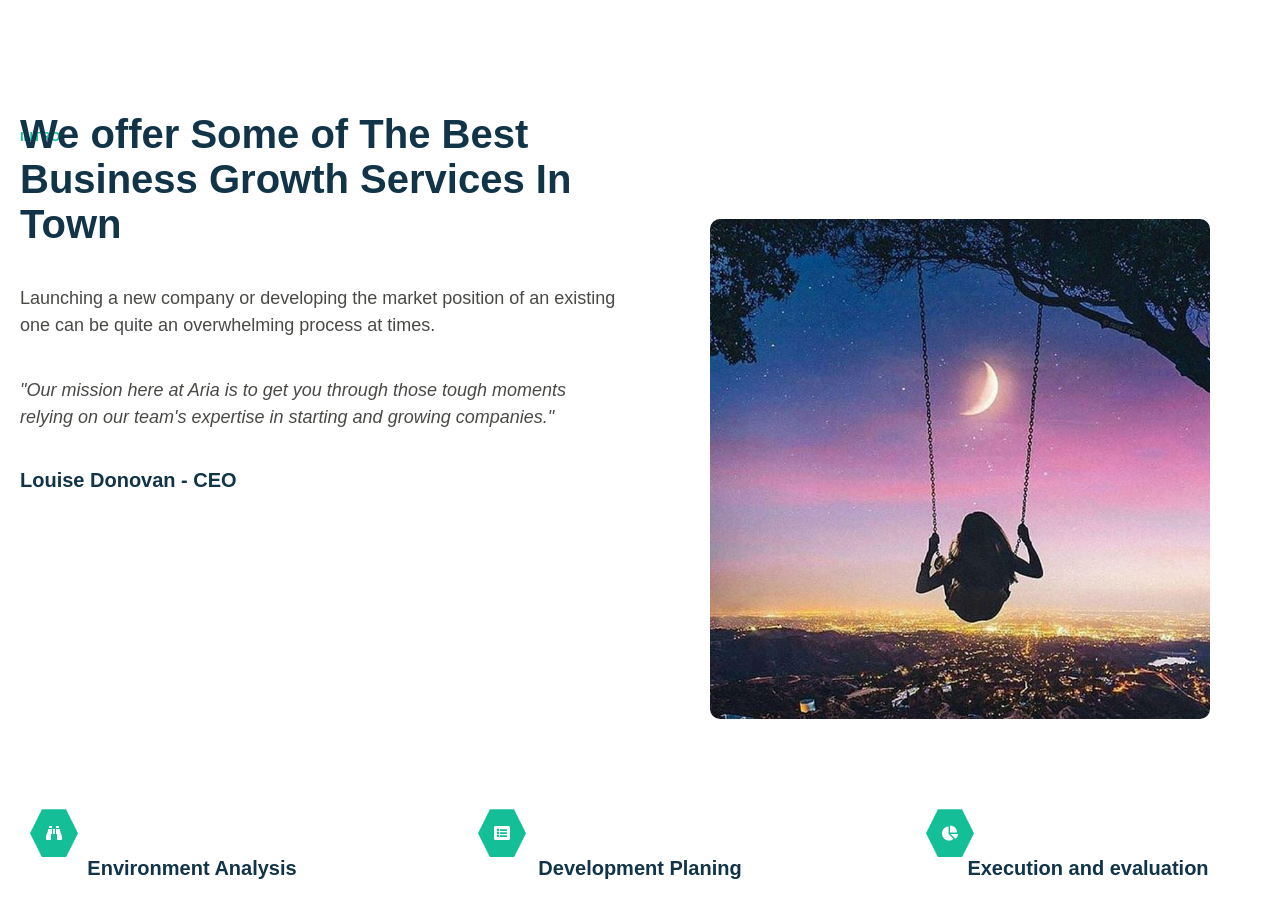
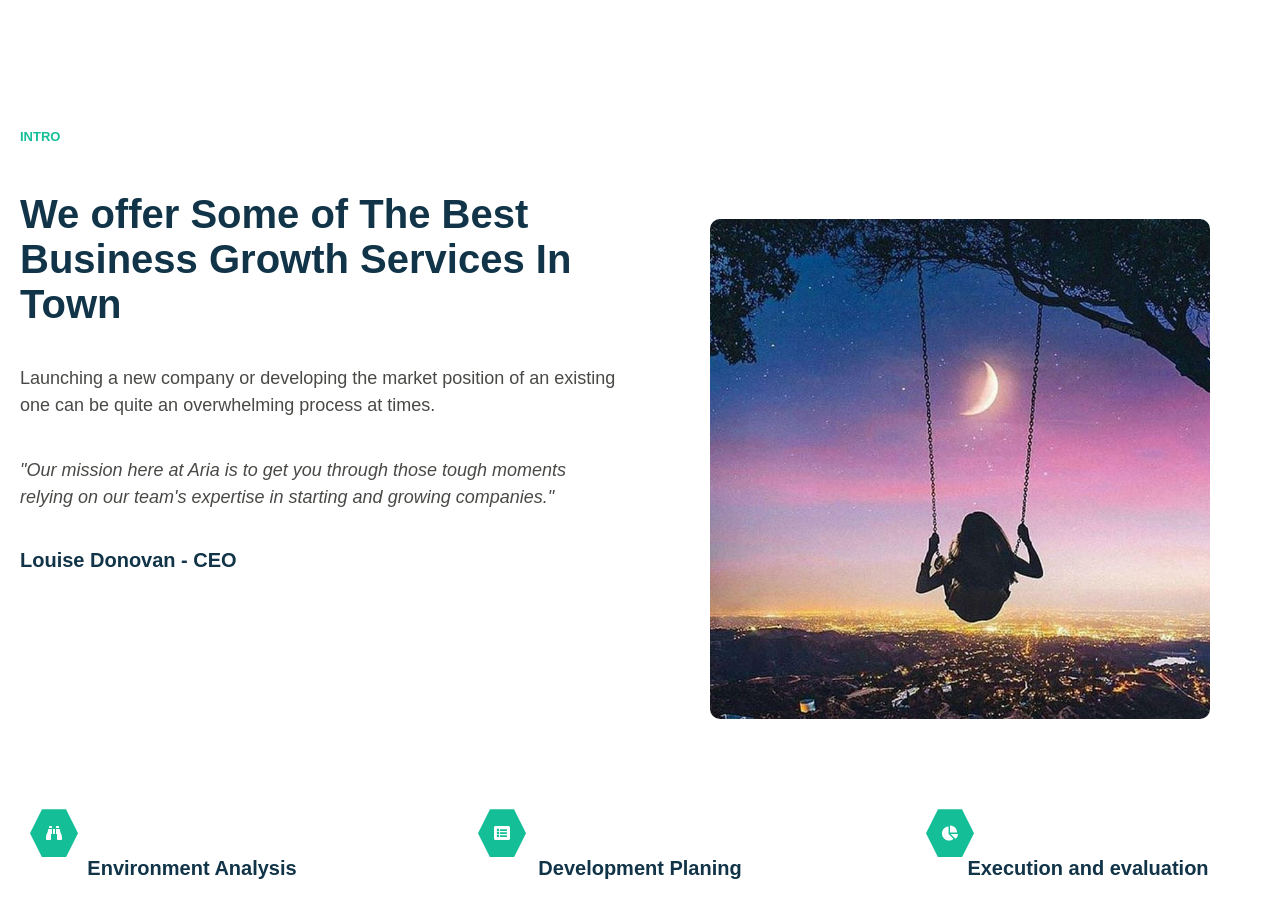
Before and after one commit to Sudhanshu-Ambastha/Responsive-Landingpage-Reactjs-Scss, a React (Create React App) app in the folder landingpage/: page / in a window 1280 px wide. Shown: the part 920-1831 px from the top of the page. Built offline with nearby package versions, Linux system fonts and the light colour scheme.

Commit message:
🛠 fix

```diff
--- a/landingpage/src/Components/intro/intro.scss
+++ b/landingpage/src/Components/intro/intro.scss
@@ -17,7 +17,7 @@
   font-size: 0.8125rem;
   font-weight: bold;
   color: $light-green-color;
-  margin-bottom: -10rem;
+  margin-bottom: -5rem;
   text-transform: uppercase;
   text-align: left;
 }
```
